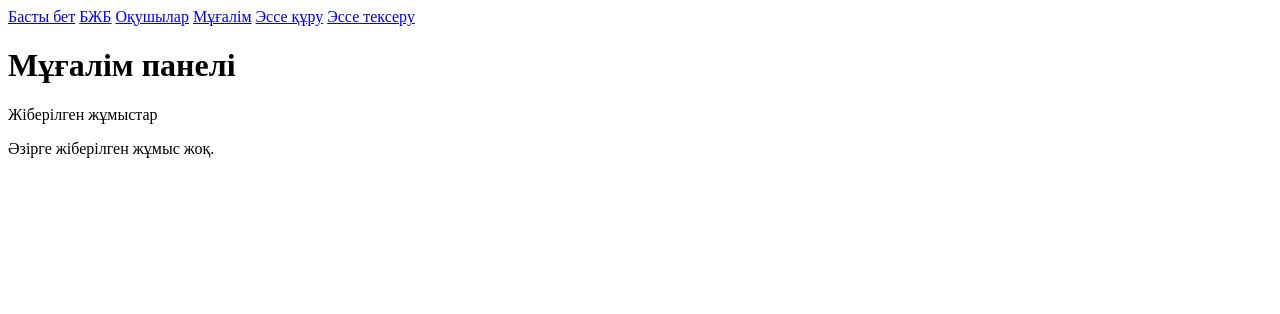
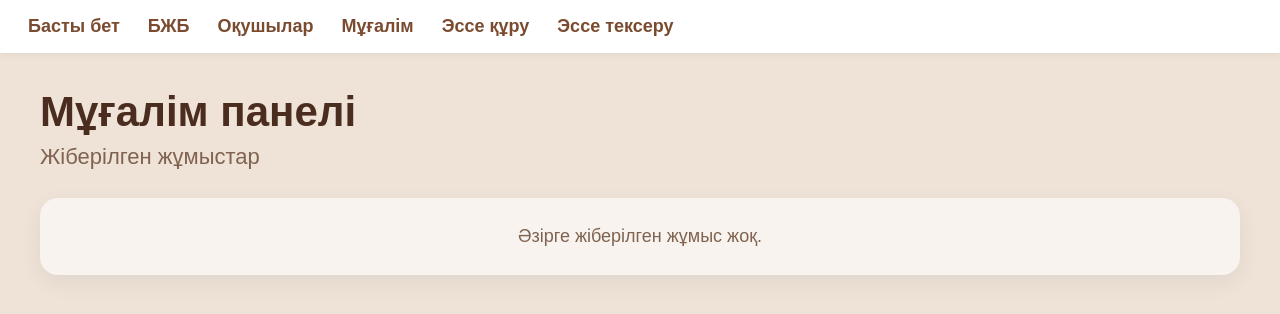
Before and after one commit to bekishovafarida-eng/bjb_checker, a Flask app: page /teacher in a window 1280 px wide. Shown: the top 314 px of the page. Run offline with Flask 3, Linux system fonts and the light colour scheme; parts of the project's set-up code (start-up, migrations or seed data) failed here and were passed over.

Commit message:
fix teacher css

```diff
--- a/static/teacher.css
+++ b/static/teacher.css
@@ -1,20 +1,84 @@
-.teacher-img {
-    max-width: 250px;
-    height: auto;
-    border-radius: 10px;
-    display: block;
-    margin-bottom: 10px;
+body {
+    margin: 0;
+    font-family: Arial, sans-serif;
+    background: #efe3d8;
+    color: #3b2417;
+}
+
+nav {
+    background: #ffffff;
+    padding: 16px 28px;
+    display: flex;
+    gap: 28px;
+    box-shadow: 0 2px 8px rgba(0,0,0,0.05);
+}
+
+nav a {
+    text-decoration: none;
+    color: #7a4b2f;
+    font-weight: 700;
+    font-size: 18px;
+}
+
+nav a:hover {
+    color: #5c3722;
+}
+
+.teacher-page {
+    max-width: 1200px;
+    margin: 35px auto;
+    padding: 0 20px 40px;
+}
+
+.teacher-title {
+    font-size: 42px;
+    font-weight: 800;
+    margin: 0 0 8px;
+    color: #4b2d1f;
+}
+
+.teacher-subtitle {
+    font-size: 22px;
+    margin: 0 0 28px;
+    color: #7f624f;
+}
+
+.teacher-grid {
+    display: grid;
+    grid-template-columns: repeat(auto-fit, minmax(280px, 1fr));
+    gap: 24px;
 }
 
 .work-card {
-    background: #fff;
-    padding: 15px;
-    border-radius: 12px;
-    margin-bottom: 20px;
+    background: #f8f3ef;
+    border-radius: 22px;
+    padding: 18px;
+    box-shadow: 0 8px 24px rgba(0,0,0,0.08);
+    border: 1px solid rgba(139, 90, 53, 0.12);
 }
+
+.teacher-img {
+    width: 100%;
+    height: 240px;
+    object-fit: cover;
+    border-radius: 16px;
+    display: block;
+    margin-bottom: 14px;
+    background: #ddd;
+}
+
+.work-info {
+    font-size: 16px;
+    line-height: 1.5;
+    color: #5a3b2b;
+    white-space: pre-wrap;
+    word-break: break-word;
+    margin-bottom: 12px;
+}
+
 .download-btn {
     display: inline-block;
-    margin-top: 12px;
+    margin-top: 8px;
     padding: 10px 16px;
     background: #8b5a35;
     color: white;
@@ -26,4 +90,39 @@
 
 .download-btn:hover {
     background: #6f4528;
+    transform: translateY(-2px);
 }
+
+.empty-box {
+    background: #f8f3ef;
+    border-radius: 18px;
+    padding: 28px;
+    text-align: center;
+    color: #7f624f;
+    box-shadow: 0 8px 24px rgba(0,0,0,0.06);
+    font-size: 18px;
+}
+
+@media (max-width: 768px) {
+    nav {
+        gap: 16px;
+        padding: 14px 16px;
+        flex-wrap: wrap;
+    }
+
+    nav a {
+        font-size: 16px;
+    }
+
+    .teacher-title {
+        font-size: 32px;
+    }
+
+    .teacher-subtitle {
+        font-size: 18px;
+    }
+
+    .teacher-img {
+        height: 200px;
+    }
+}
```
